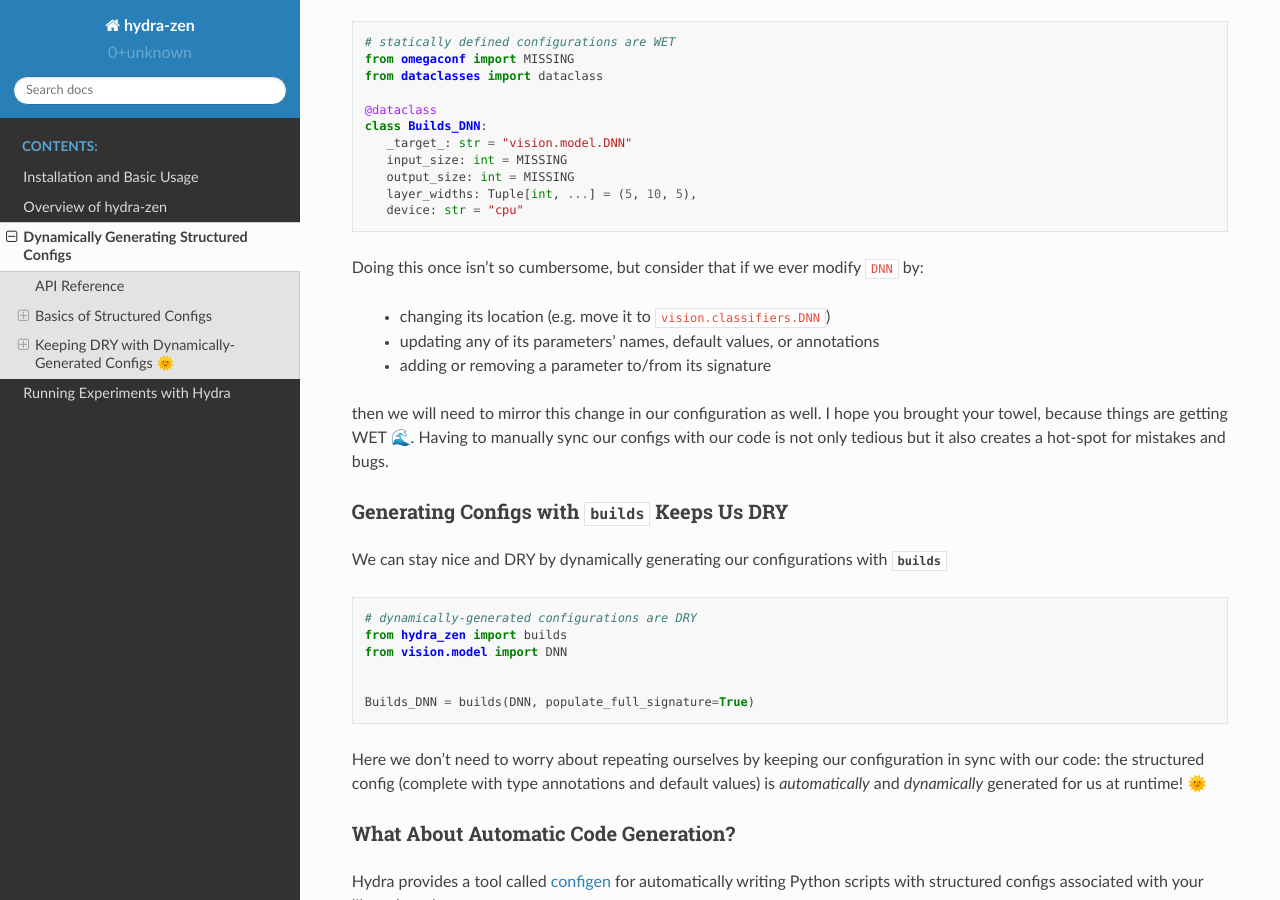
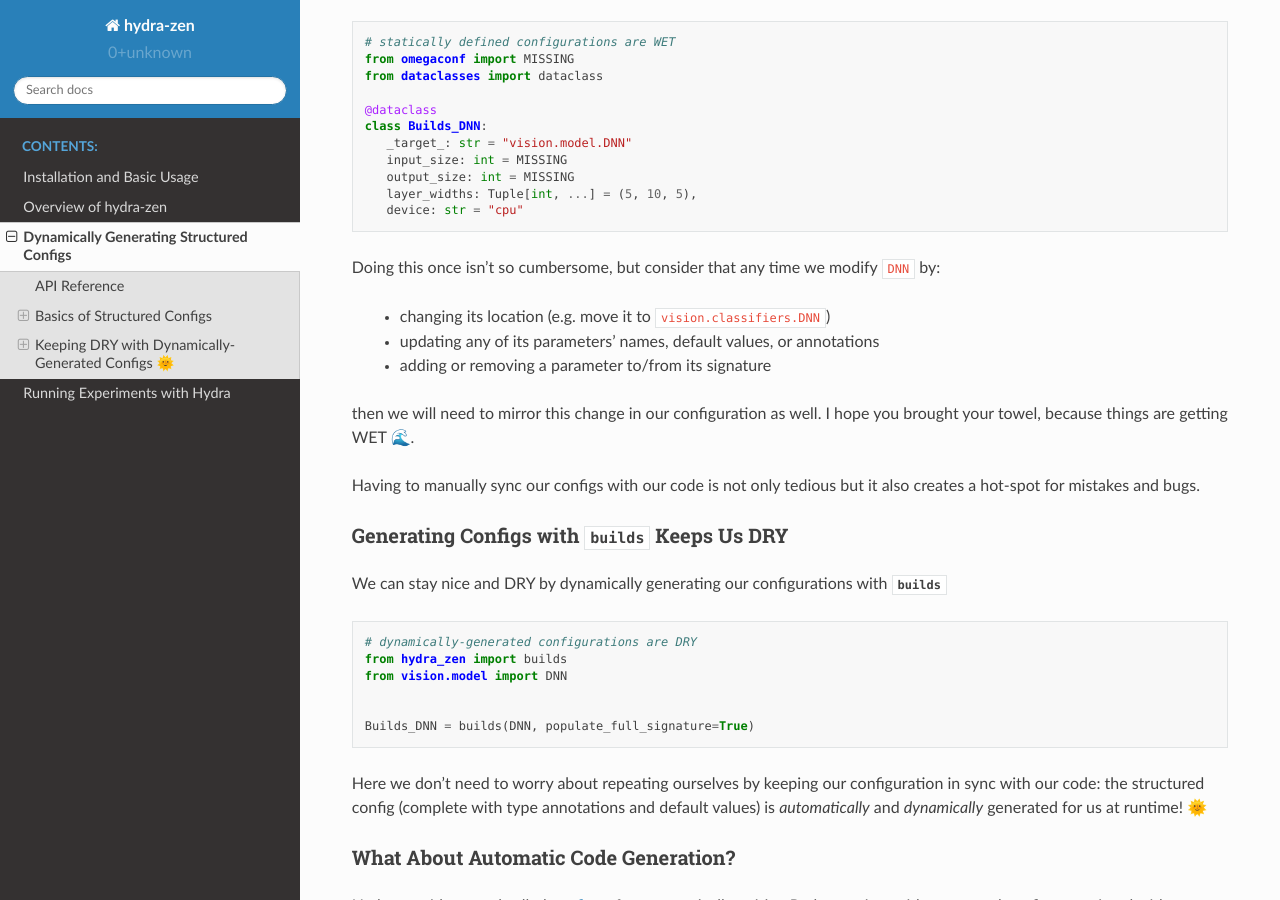
Before and after one commit to mit-ll-responsible-ai/hydra-zen, a Sphinx documentation site: the page built from docs/source/structured_configs.rst, in a window 1280 px wide and 900 px high, scrolled down 3676 px. Built offline with Sphinx 7.4.7 and the Read the Docs theme 2.0.0, drawn with Linux system fonts in a browser that asks for light colours.

Commit message:
touch up words

```diff
--- a/docs/source/structured_configs.rst
+++ b/docs/source/structured_configs.rst
@@ -209,7 +209,7 @@ Manually writing a structured config for ``DNN`` entails hard-coding its current
       layer_widths: Tuple[int, ...] = (5, 10, 5),
       device: str = "cpu"
 
-Doing this once isn't so cumbersome, but consider that if we ever modify ``DNN`` by:
+Doing this once isn't so cumbersome, but consider that any time we modify ``DNN`` by:
 
   - changing its location (e.g. move it to ``vision.classifiers.DNN``)
   - updating any of its parameters' names, default values, or annotations
@@ -217,6 +217,7 @@ Doing this once isn't so cumbersome, but consider that if we ever modify ``DNN``
 
 then we will need to mirror this change in our configuration as well.
 I hope you brought your towel, because things are getting WET 🌊.
+
 Having to manually sync our configs with our code is not only tedious but it also creates a hot-spot for mistakes and bugs.
 
 
```
